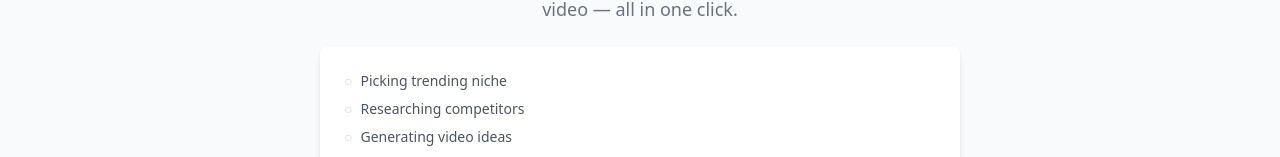
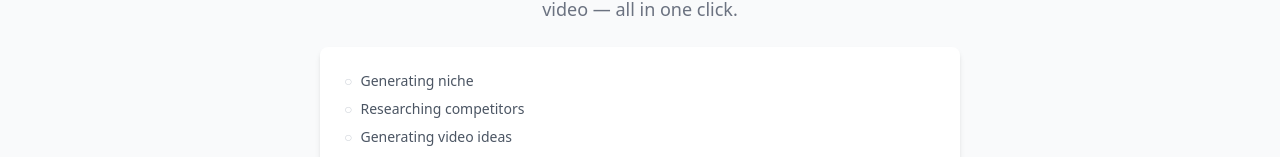
Before and after one commit to Eddiebm/handholding-engine, a Next.js app in the folder apps/web/: page /full-auto in a window 1280 px wide. Shown: the part 297-454 px from the top of the page. Built offline with nearby package versions, Linux system fonts and the light colour scheme.

Commit message:
fix: match step names to backend strings; re-add classify_hook_type to intelligence

```diff
--- a/apps/web/app/full-auto/page.tsx
+++ b/apps/web/app/full-auto/page.tsx
@@ -7,7 +7,7 @@ import axios from "axios";
 const API = "https://api.theworldagency.uk/handholding";
 
 const STEPS = [
-  "Picking trending niche...",
+  "Generating niche...",
   "Researching competitors...",
   "Generating video ideas...",
   "Writing script...",
```
